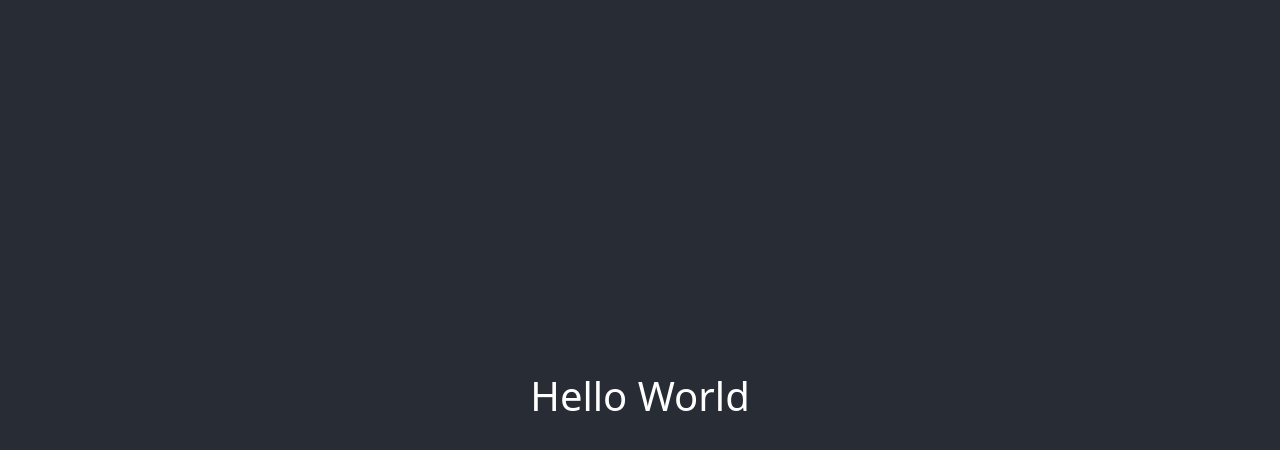
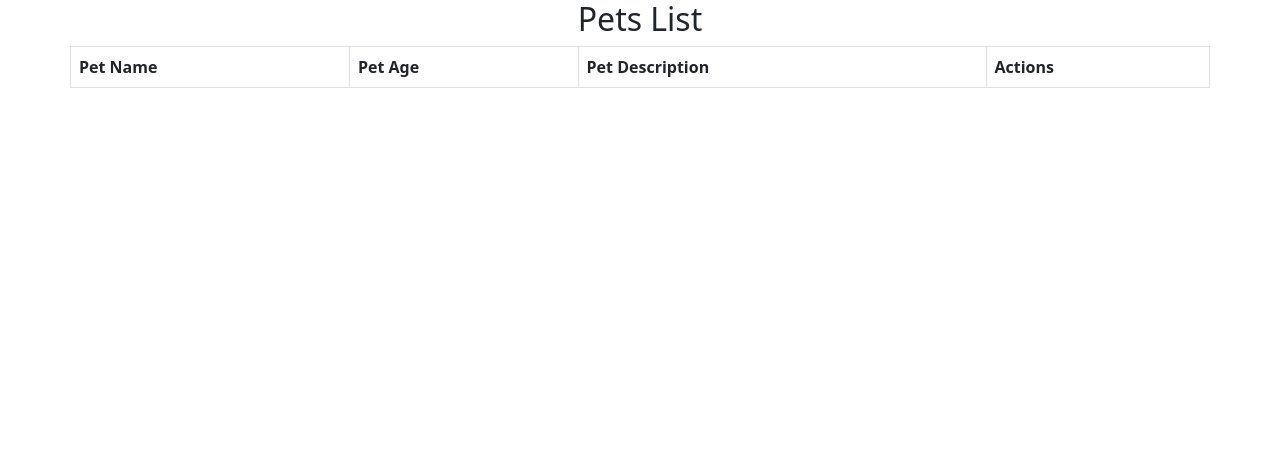
Before and after one commit to kentwong/Paw-Hero-Pet-Adoption-System, a React (Create React App) app in the folder react-frontend/: page / in a window 1280 px wide. Shown: the top 450 px of the page. Built offline with nearby package versions, Linux system fonts and the light colour scheme.

Commit message:
feat: update the homepage and create table for pets

```diff
--- a/react-frontend/src/App.js
+++ b/react-frontend/src/App.js
@@ -1,12 +1,11 @@
 import logo from './logo.svg';
 import './App.css';
+import ListPetComponent from './components/ListPetComponent';
 
 function App() {
   return (
-    <div className="App">
-      <header className="App-header">
-        <h1>Hello World</h1>
-      </header>
+    <div className="container">
+      <ListPetComponent />
     </div>
   );
 }
--- /dev/null
+++ b/react-frontend/src/components/ListPetComponent.jsx
@@ -0,0 +1,46 @@
+import React, { Component } from 'react';
+
+class ListPetComponent extends Component {
+    constructor(props) {
+        super(props)
+
+        this.state = {
+            pets: []
+        }
+    }
+
+    render() {
+        return (
+            <div>
+                <h2 className="text-center">Pets List</h2>
+                <div className="row">
+                    <table className="table table-Striped table-bordered">
+                        <thead>
+                            <tr>
+                                <th>Pet Name</th>
+                                <th>Pet Age</th>
+                                <th>Pet Description</th>
+                                <th>Actions</th>
+                            </tr>
+                        </thead>
+                        <tbody>
+                            {
+                                this.state.pets.map(
+                                    pet =>
+                                        <tr key={pet.id}>
+                                            <td> {pet.name} </td>
+                                            <td> {pet.age} </td>
+                                            <td> {pet.desctiption} </td>
+                                        </tr>
+                                )
+                            }
+                        </tbody>
+
+                    </table>
+                </div>
+            </div>
+        );
+    }
+}
+
+export default ListPetComponent;
```
